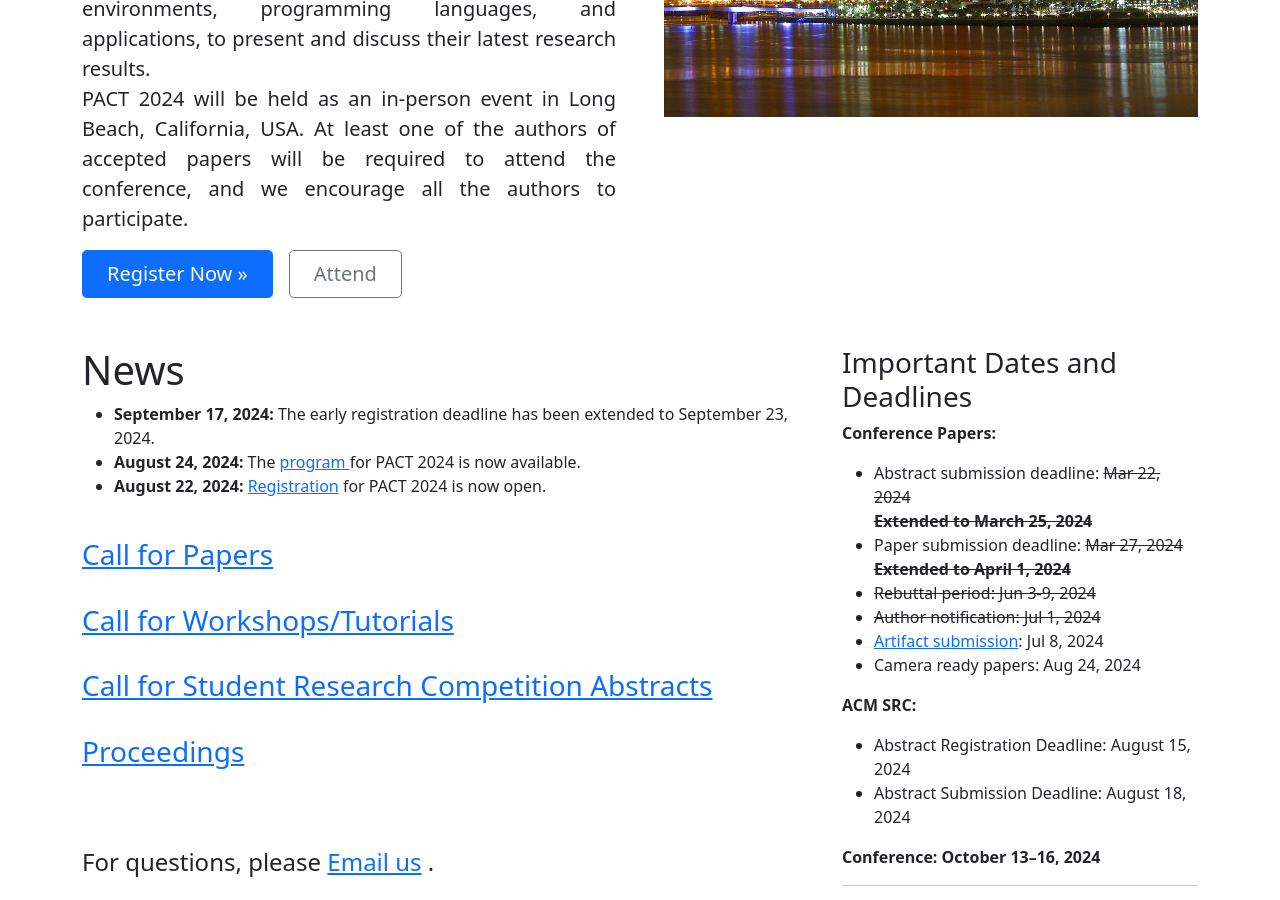
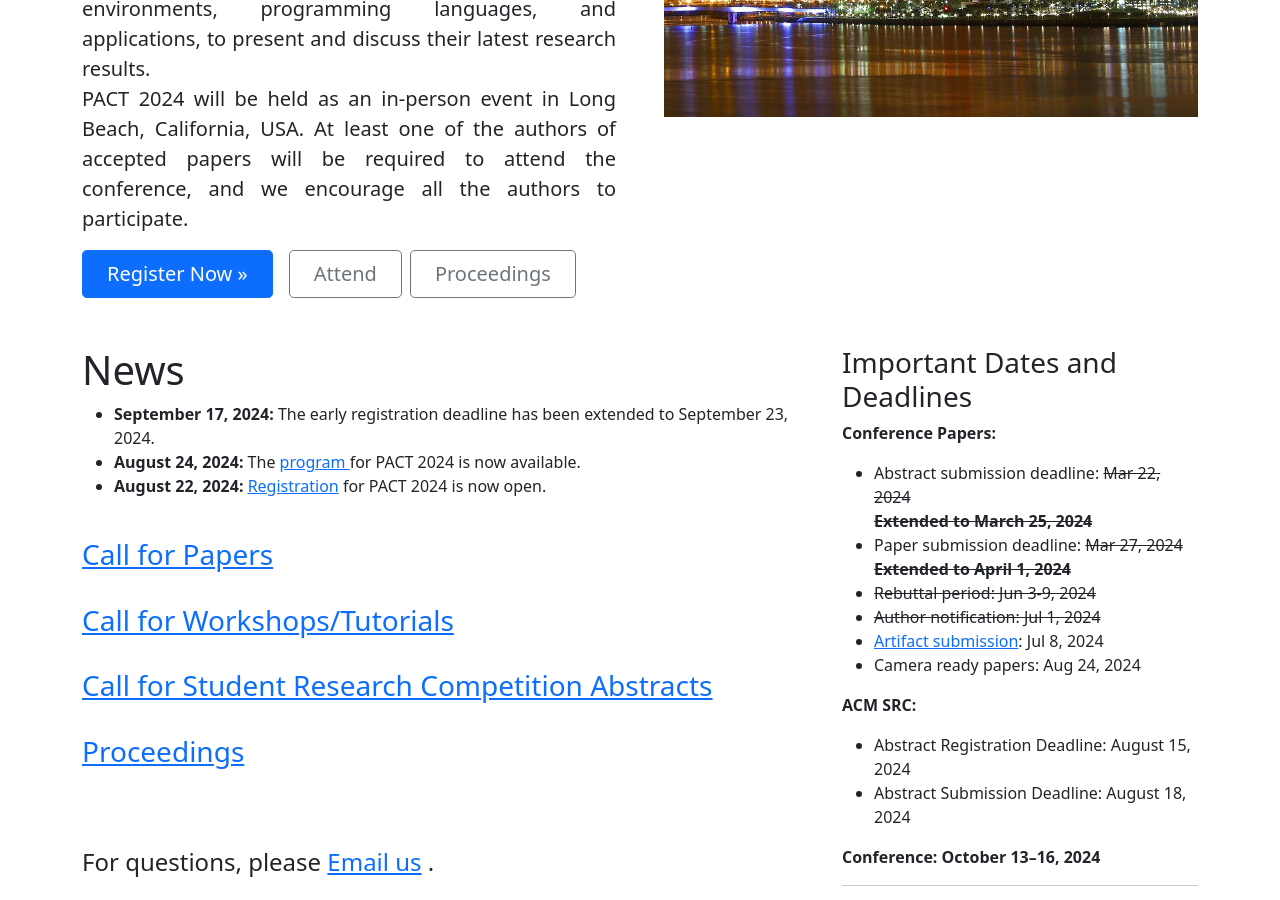
Before and after one commit to pact2024/pact2024.github.io, a Jekyll site: the page built from index.html, in a window 1280 px wide and 900 px high, scrolled down 495 px. Built offline with Jekyll 4.4.1, drawn with Linux system fonts in a browser that asks for light colours.

Commit message:
Update index_hero.html

```diff
--- a/_includes/index_hero.html
+++ b/_includes/index_hero.html
@@ -122,6 +122,7 @@
               <div class="d-grid gap-2 d-md-flex justify-content-md-start">
                 <a href="https://cvent.me/rgMYQZ" class="btn btn-primary btn-lg px-4 me-md-2">Register Now »</a>
                 <a href="attend" class="btn btn-outline-secondary btn-lg px-4">Attend</a>
+                <a href="https://dl.acm.org/doi/proceedings/10.1145/3656019" class="btn btn-outline-secondary btn-lg px-4">Proceedings</a>
             </div>
         </div>
     </div>
```
